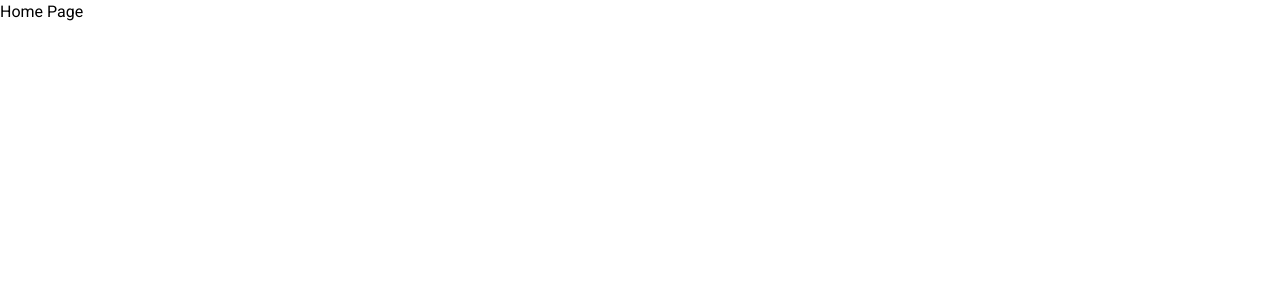
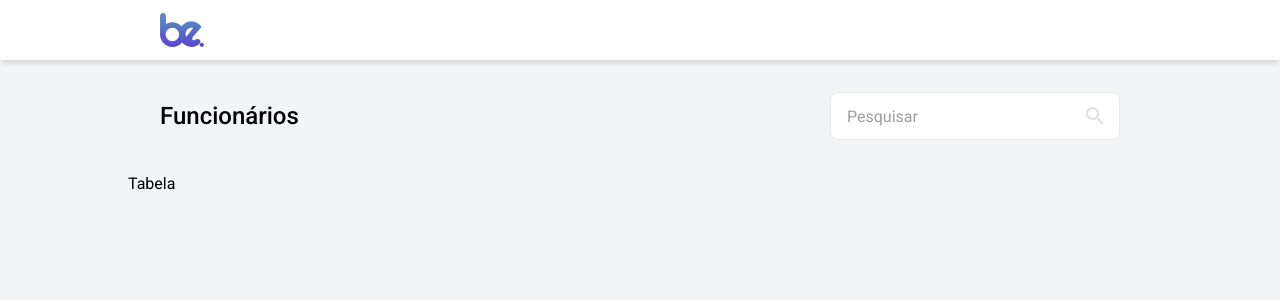
Before and after one commit to GabrielToscanoML/front-end-be, a Next.js app: page / in a window 1280 px wide. Shown: the top 300 px of the page. Built offline with nearby package versions, Linux system fonts and the light colour scheme.

Commit message:
[Feat] :rocket: Header criado. [WIP] :construction: Sessão de pesquisar funcionário em desenvolvimento. Falta alguns detalhes

```diff
--- a/src/app/page.tsx
+++ b/src/app/page.tsx
@@ -1,5 +1,14 @@
+import Header from "@/components/header";
+import SearchField from "@/components/searchField";
+
 export default function Home() {
   return (
-    <h1>Home Page</h1>
+    <div className="flex flex-col bg-gray-100 h-screen">
+      <Header />
+      <main className="w-[335px] lg:w-[1024px] lg:mx-auto">
+        <SearchField />
+        <h1>Tabela</h1>
+      </main>
+    </div>
   );
 }
--- /dev/null
+++ b/src/components/header.tsx
@@ -0,0 +1,19 @@
+import Image from "next/image";
+import logo from "../../public/be-logo.svg"
+
+export default function Header() {
+    return (
+        <header className="shadow-md w-full bg-white">
+            <main className="flex mx-auto items-center h-[60px] lg:w-[1024px]">
+                <a
+                    href="https://bemobile.tech/"
+                    target="_blank"
+                    rel="noreferrer"
+                    className="ml-5 lg:ml-8"
+                >
+                    <Image src={logo} alt="Be logo"/>
+                </a>
+            </main>
+        </header>
+    );
+}
--- /dev/null
+++ b/src/components/searchField.tsx
@@ -0,0 +1,28 @@
+'use client'
+
+import Image from "next/image";
+import SearchIcon from "../../public/search-icon.svg";
+
+export default function SearchField() {
+  return (
+      <div className="flex flex-col gap-7 lg:flex-row lg:justify-between lg:items-center lg:w-[1024px] lg:mx-auto my-8 px-8">
+        <h1 className="black font-medium text-2xl">Funcionários</h1>
+        <div className="flex justify-between items-center w-[290px] h-12 rounded-lg bg-white border">
+          <input
+            type="search"
+            className="h-8 outline-none px-4 py-3 w-48 placeholder-gray-20"
+            placeholder="Pesquisar"
+          />
+          <button
+            type="button"
+            onClick={() => console.log("Pesquisou")}
+            className="w-12 items-center flex justify-center  h-12 text-lg rounded-xl">
+            <Image
+              src={SearchIcon}
+              alt="Search Icon"
+            />
+          </button>
+        </div>
+      </div>
+  );
+}
```
Also changed, not shown: public/be-logo.svg (added), public/search-icon.svg (added).
